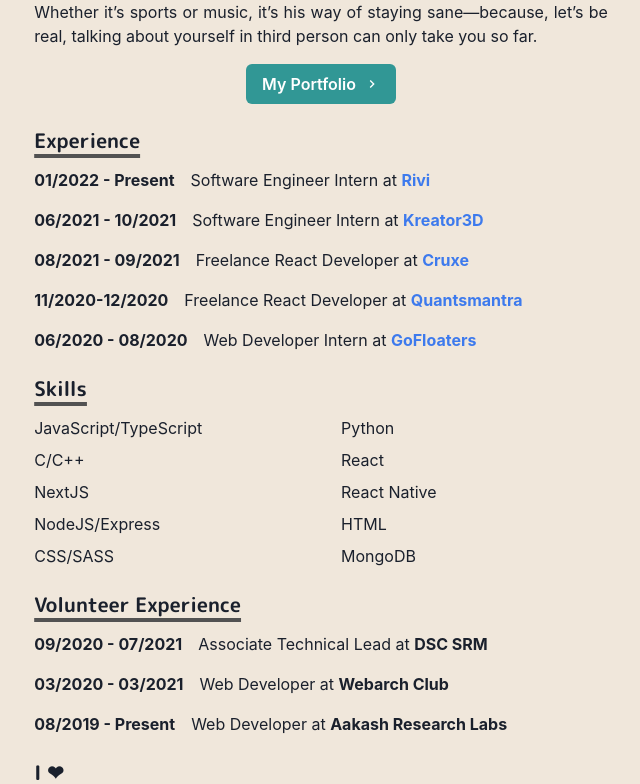
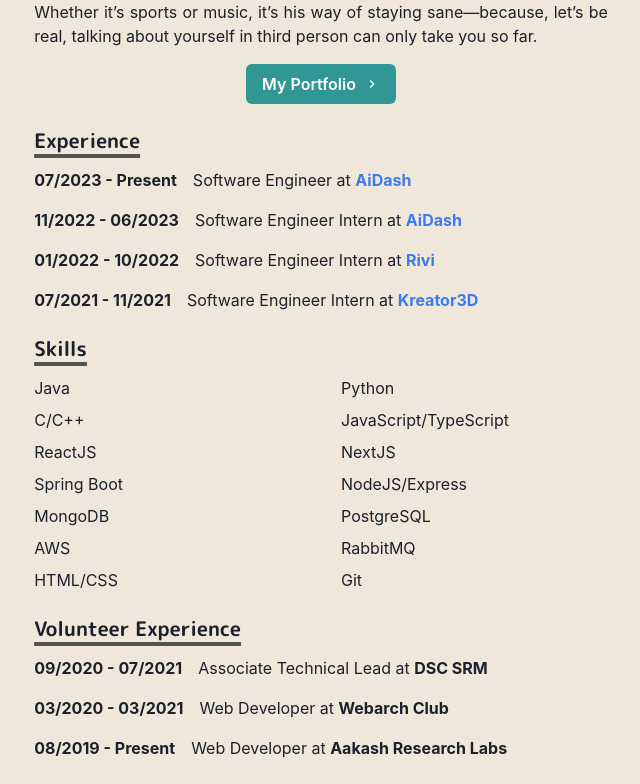
Before and after one commit to abhudaym/Portfolio-v2.0, a Next.js app: page / in a window 1280 px wide. Shown: the part 575-1359 px from the top of the page, without its empty margins (319-959 px from the left). Built offline with nearby package versions, Linux system fonts and the light colour scheme.

Commit message:
update personal information

```diff
--- a/pages/index.js
+++ b/pages/index.js
@@ -93,7 +93,25 @@ export default function Home() {
           Experience
         </Heading>
         <BioSection>
-            <BioYear>01/2022 - Present</BioYear>
+          <BioYear>07/2023 - Present</BioYear>
+          Software Engineer at{" "}
+          <strong>
+            <Link href="https://www.aidash.com/climate-risk-intelligence-system/" target="_blank">
+              AiDash
+            </Link>
+          </strong>
+        </BioSection>
+        <BioSection>
+          <BioYear>11/2022 - 06/2023</BioYear>
+          Software Engineer Intern at{" "}
+          <strong>
+            <Link href="https://www.aidash.com/climate-risk-intelligence-system/" target="_blank">
+              AiDash
+            </Link>
+          </strong>
+        </BioSection>
+        <BioSection>
+          <BioYear>01/2022 - 10/2022</BioYear>
           Software Engineer Intern at{" "}
           <strong>
             <Link href="https://rivi.co" target="_blank">
@@ -102,38 +120,11 @@ export default function Home() {
           </strong>
         </BioSection>
         <BioSection>
-            <BioYear>06/2021 - 10/2021</BioYear>
+          <BioYear>07/2021 - 11/2021</BioYear>
           Software Engineer Intern at{" "}
           <strong>
             <Link href="https://cloud.kreator3d.com/" target="_blank">
               Kreator3D
-              </Link>
-            </strong>
-          </BioSection>
-          <BioSection>
-            <BioYear>08/2021 - 09/2021</BioYear>
-            Freelance React Developer at{" "}
-            <strong>
-              <Link href="https://www.cruxe.in/" target="_blank">
-                Cruxe
-              </Link>
-            </strong>
-          </BioSection>
-          <BioSection>
-            <BioYear>11/2020-12/2020</BioYear>
-            Freelance React Developer at{" "}
-            <strong>
-              <Link href="https://www.quantsmantra.com/login" target="_blank">
-                Quantsmantra
-              </Link>
-            </strong>
-          </BioSection>
-          <BioSection>
-            <BioYear>06/2020 - 08/2020</BioYear>
-            Web Developer Intern at{" "}
-            <strong>
-              <Link href="https://gofloaters.com/" target="_blank">
-                GoFloaters
             </Link>
           </strong>
         </BioSection>
@@ -144,16 +135,20 @@ export default function Home() {
             Skills
           </Heading>
           <SimpleGrid columns={2} spacingX={10} spacingY={2}>
-            <p>JavaScript/TypeScript</p>
+            <p>Java</p>
             <p>Python</p>
             <p>C/C++</p>
-            <p>React</p>
+            <p>JavaScript/TypeScript</p>
+            <p>ReactJS</p>
             <p>NextJS</p>
-            <p>React Native</p>
+            <p>Spring Boot</p>
             <p>NodeJS/Express</p>
-            <p>HTML</p>
-            <p>CSS/SASS</p>
             <p>MongoDB</p>
+            <p>PostgreSQL</p>
+            <p>AWS</p>
+            <p>RabbitMQ</p>
+            <p>HTML/CSS</p>
+            <p>Git</p>
           </SimpleGrid>
         </Section>
 
```
Lines whose indentation alone changed are shown as unchanged.
